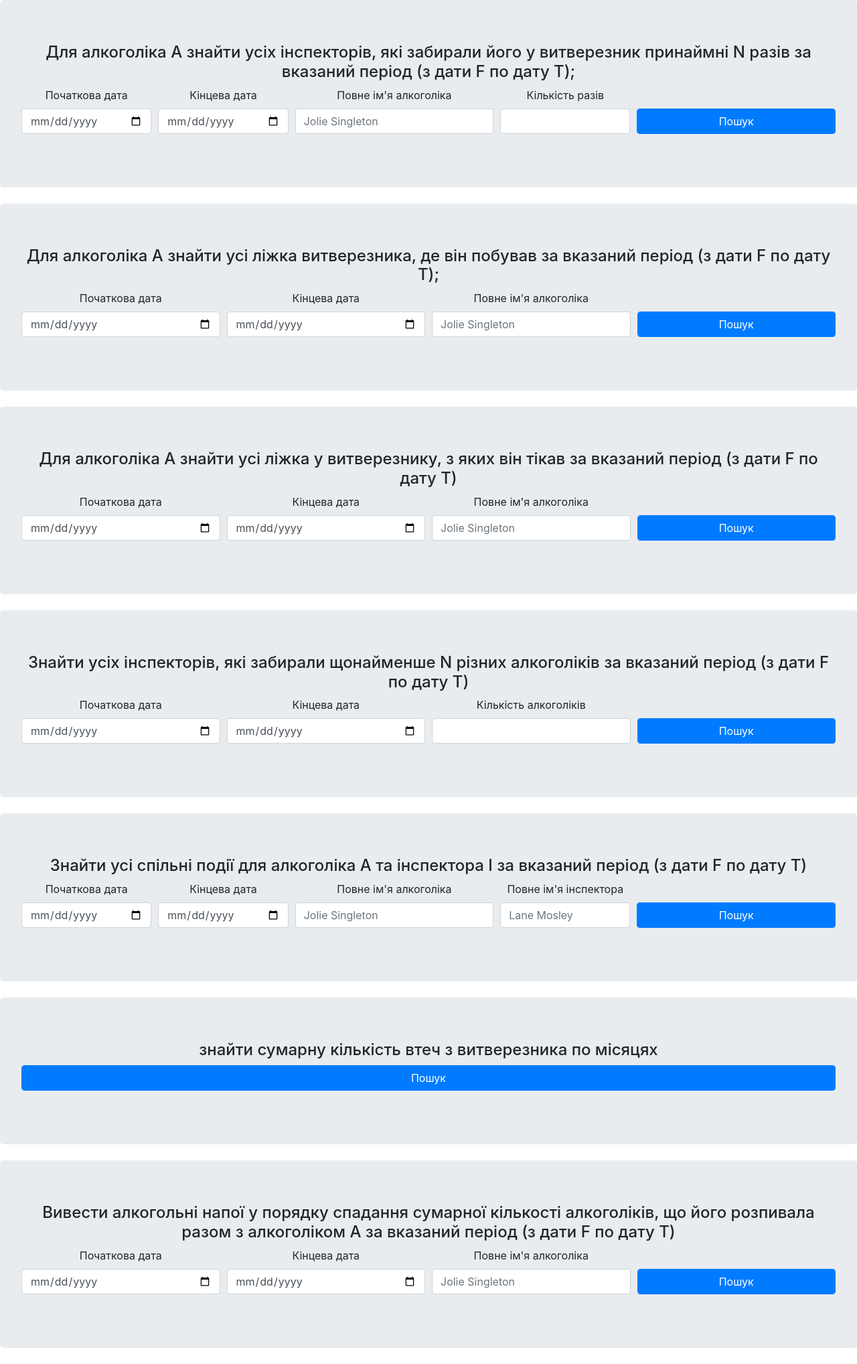
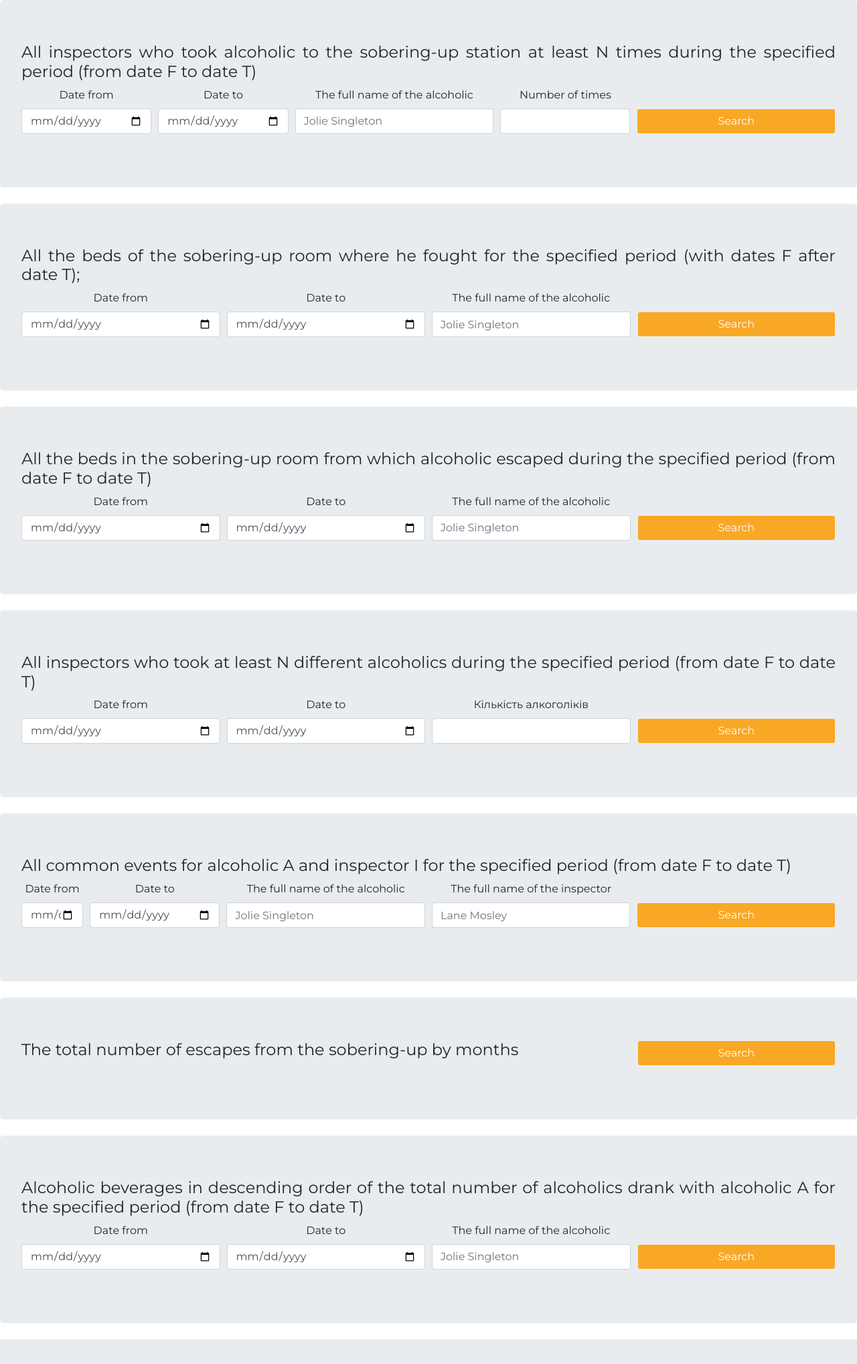
Before and after one commit to sol4ik/db-alcohol, a Flask app: template modules/templates/requests.html in a window 1280 px wide. Shown: the whole page at 67% size. After the commit the page ends 1999 px from the top, so only its background shows below. Run offline with Flask 2, Linux system fonts and the light colour scheme; the template is opened without the code that fills it, so the values that code supplies are empty; some libraries are stand-ins or nearby versions.

Commit message:
with styles + translated to eng

```diff
--- a/modules/templates/requests.html
+++ b/modules/templates/requests.html
@@ -4,41 +4,43 @@
     <!-- Required meta tags -->
     <meta charset="utf-8">
     <meta name="viewport" content="width=device-width, initial-scale=1, shrink-to-fit=no">
-    <link rel="stylesheet" href="static/style/style.css">
+    {#    <link rel="stylesheet" href="static/style/shared_styles.css">#}
+    {#    <link rel="stylesheet" href="static/style/app_styles.css">#}
     <!-- Bootstrap CSS -->
     <link rel="stylesheet" href="https://stackpath.bootstrapcdn.com/bootstrap/4.5.0/css/bootstrap.min.css"
           integrity="sha384-9aIt2nRpC12Uk9gS9baDl411NQApFmC26EwAOH8WgZl5MYYxFfc+NcPb1dKGj7Sk" crossorigin="anonymous">
-
+    <link rel="stylesheet" href="static/style/style.css">
+    <link href="https://fonts.googleapis.com/css2?family=Montserrat&display=swap" rel="stylesheet">
     <title>Hello, world!</title>
 </head>
 <body>
 
 <div class="jumbotron mb-4">
-    <h4 class="text-center">Для алкоголiка A знайти усiх iнспекторiв, якi забирали його у витверезник принаймнi N разiв
-        за вказаний перiод (з дати F по дату T);</h4>
+    <h4 class="text-justify">All inspectors who took alcoholic to the sobering-up station at least N
+        times during the specified period (from date F to date T)</h4>
     <form method="POST" role="form" class="form-horizontal">
         <div class="form-row">
             <div class="form-group col-md-3  col-lg-2 text-center">
-                <label for="date_from">Початкова дата</label>
+                <label for="date_from">Date from</label>
                 <input id='date_from' type="date" class="form-control" name="date_from" placeholder="F">
             </div>
             <div class="form-group col-md-2 col-lg-2 text-center">
-                <label for="date_to">Кінцева дата</label>
+                <label for="date_to">Date to</label>
                 <input id="date_to" type="date" class="form-control" name="date_to" placeholder="T">
             </div>
             <div class="form-group col-md-3 text-center">
-                <label for="name">Повне ім'я алкоголіка</label>
+                <label for="name">The full name of the alcoholic</label>
 
                 <input id="name" type="text" class="form-control" name="name" placeholder="Jolie Singleton">
             </div>
             <div class="form-group col-md-3 col-lg-2 text-center">
-                <label for="qty">Кількість разів</label>
+                <label for="qty">Number of times</label>
 
                 <input id="qty" type="number" class="form-control" name="qty">
             </div>
             <div class="col-md-1 col-lg-3 align-self-end">
-                <button type="submit" class="btn btn-primary form-control "
-                        style="margin-bottom: 16px" name="btn" value="request1">Пошук
+                <button type="submit" class="btn btn-yellow form-control "
+                        style="margin-bottom: 16px" name="btn" value="request1">Search
                 </button>
             </div>
         </div>
@@ -46,26 +48,26 @@
 
 </div>
 <div class="jumbotron mb-4">
-    <h4 class="text-center">Для алкоголiка A знайти усi лiжка витверезника, де вiн побував за вказаний перiод (з дати F
-        по дату T);</h4>
+    <h4 class="text-justify">All the beds of the sobering-up room where he fought for the specified period (with dates F
+        after date T);</h4>
     <form method="POST" role="form" class="form-horizontal">
         <div class="form-row">
             <div class="form-group col-md-3  text-center">
-                <label for="date_from">Початкова дата</label>
+                <label for="date_from">Date from</label>
                 <input id='date_from' type="date" class="form-control" name="date_from" placeholder="F">
             </div>
             <div class="form-group col-md-3  text-center">
-                <label for="date_to">Кінцева дата</label>
+                <label for="date_to">Date to</label>
                 <input id="date_to" type="date" class="form-control" name="date_to" placeholder="T">
             </div>
             <div class="form-group col-md-3 text-center">
-                <label for="name">Повне ім'я алкоголіка</label>
+                <label for="name">The full name of the alcoholic</label>
 
                 <input id="name" type="text" class="form-control" name="name" placeholder="Jolie Singleton">
             </div>
             <div class="col-md-3 align-self-end">
-                <button type="submit" class="btn btn-primary form-control " style="margin-bottom: 16px" name="btn"
-                        value="request2">Пошук
+                <button type="submit" class="btn btn-yellow form-control " style="margin-bottom: 16px" name="btn"
+                        value="request2">Search
                 </button>
             </div>
         </div>
@@ -73,26 +75,26 @@
 
 </div>
 <div class="jumbotron mb-4">
-    <h4 class="text-center">Для алкоголiка A знайти усi лiжка у витверезнику, з яких вiн тiкав за вказаний перiод
-        (з дати F по дату T)</h4>
+    <h4 class="text-justify">All the beds in the sobering-up room from which alcoholic escaped during the specified
+        period (from date F to date T)</h4>
     <form method="POST" role="form" class="form-horizontal">
         <div class="form-row">
             <div class="form-group col-md-3  text-center">
-                <label for="date_from">Початкова дата</label>
+                <label for="date_from">Date from</label>
                 <input id='date_from' type="date" class="form-control" name="date_from" placeholder="F">
             </div>
             <div class="form-group col-md-3  text-center">
-                <label for="date_to">Кінцева дата</label>
+                <label for="date_to">Date to</label>
                 <input id="date_to" type="date" class="form-control" name="date_to" placeholder="T">
             </div>
             <div class="form-group col-md-3 text-center">
-                <label for="name">Повне ім'я алкоголіка</label>
+                <label for="name">The full name of the alcoholic</label>
 
                 <input id="name" type="text" class="form-control" name="name" placeholder="Jolie Singleton">
             </div>
             <div class="col-md-3 align-self-end">
-                <button type="submit" class="btn btn-primary form-control " style="margin-bottom: 16px" name="btn"
-                        value="request4">Пошук
+                <button type="submit" class="btn btn-yellow form-control " style="margin-bottom: 16px" name="btn"
+                        value="request4">Search
                 </button>
             </div>
         </div>
@@ -100,16 +102,16 @@
 
 </div>
 <div class="jumbotron mb-4">
-    <h4 class="text-center">Знайти усiх iнспекторiв, якi забирали щонайменше N рiзних алкоголiкiв за вказаний перiод
-        (з дати F по дату T)</h4>
+    <h4 class="text-justify">All inspectors who took at least N different alcoholics during the specified period (from
+        date F to date T)</h4>
     <form method="POST" role="form" class="form-horizontal">
         <div class="form-row">
             <div class="form-group col-md-3  text-center">
-                <label for="date_from">Початкова дата</label>
+                <label for="date_from">Date from</label>
                 <input id='date_from' type="date" class="form-control" name="date_from" placeholder="F">
             </div>
             <div class="form-group col-md-3  text-center">
-                <label for="date_to">Кінцева дата</label>
+                <label for="date_to">Date to</label>
                 <input id="date_to" type="date" class="form-control" name="date_to" placeholder="T">
             </div>
             <div class="form-group col-md-3 text-center">
@@ -118,8 +120,8 @@
                 <input id="qty" type="number" class="form-control" name="qty">
             </div>
             <div class="col-md-3 align-self-end">
-                <button type="submit" class="btn btn-primary form-control " style="margin-bottom: 16px" name="btn"
-                        value="request6">Пошук
+                <button type="submit" class="btn btn-yellow form-control " style="margin-bottom: 16px" name="btn"
+                        value="request6">Search
                 </button>
             </div>
         </div>
@@ -127,67 +129,70 @@
 
 </div>
 <div class="jumbotron mb-4">
-    <h4 class="text-center">Знайти усi спiльнi подiї для алкоголiка A та iнспектора I за вказаний перiод (з дати F по
-        дату T)</h4>
+    <h4 class="text-justify">All common events for alcoholic A and inspector I for the specified period (from date F to date T)
+</h4>
     <form method="POST" role="form" class="form-horizontal">
         <div class="form-row">
-            <div class="form-group  col-md-3  col-lg-2  text-center">
-                <label for="date_from">Початкова дата</label>
+            <div class="form-group  col-md-3  col-lg-2 col-xl-1 text-center">
+                <label for="date_from">Date from</label>
                 <input id='date_from' type="date" class="form-control" name="date_from" placeholder="F">
             </div>
-            <div class="form-group col-md-2  col-lg-2  text-center">
-                <label for="date_to">Кінцева дата</label>
+            <div class="form-group col-md-2  col-lg-2  col-xl-2 text-center">
+                <label for="date_to">Date to</label>
                 <input id="date_to" type="date" class="form-control" name="date_to" placeholder="T">
             </div>
             <div class="form-group col-md-3 col-lg-3 col-xl-3 text-center">
-                <label for="name">Повне ім'я алкоголіка</label>
+                <label for="name">The full name of the alcoholic</label>
 
                 <input id="name" type="text" class="form-control" name="name" placeholder="Jolie Singleton">
             </div>
-            <div class="form-group col-md-3 col-lg-3 col-xl-2 text-center">
-                <label for="i_name">Повне ім'я інспектора</label>
+            <div class="form-group col-md-3 col-lg-3 col-xl-3 text-center">
+                <label for="i_name">The full name of the inspector</label>
 
                 <input id="i_name" type="text" class="form-control" name="i_name" placeholder="Lane Mosley">
             </div>
             <div class="col-md-1 col-lg-2  col-xl-3  align-self-end">
-                <button type="submit" class="btn btn-primary form-control " style="margin-bottom: 16px" name="btn"
-                        value="request8">Пошук
+                <button type="submit" class="btn btn-yellow form-control " style="margin-bottom: 16px" name="btn"
+                        value="request8">Search
                 </button>
             </div>
         </div>
     </form>
 </div>
 <div class="jumbotron mb-4">
-    <h4 class="text-center">знайти сумарну кiлькiсть втеч з витверезника по мiсяцях</h4>
+
     <form method="POST" role="form" class="form-horizontal">
         <div class="form-row">
-            <div class="col-lg-12 align-self-end">
-                <button type="submit" class="btn btn-primary form-control " style="margin-bottom: 16px" name="btn"
-                        value="request10">Пошук
+            <h4 class="text-justify col-md-12 col-lg-9">The total number of escapes from the sobering-up by months</h4>
+            <div class="col-md-12 col-lg-3 mx-auto">
+                <button type="submit" class="btn btn-yellow form-control " style="margin-bottom: 16px" name="btn"
+                        value="request10">Search
                 </button>
             </div>
         </div>
     </form>
 </div>
 <div class="jumbotron mb-4">
-    <h4 class="text-center">Вивести алкогольнi напої у порядку спадання сумарної кiлькостi алкоголiкiв, що його розпивала разом з алкоголiком A за вказаний перiод (з дати F по дату T)</h4>
+    <h4 class="text-justify">Alcoholic beverages in descending order of the total number of alcoholics
+         drank with alcoholic A for the specified period (from date F to date T)</h4>
     <form method="POST" role="form" class="form-horizontal">
         <div class="form-row">
             <div class="form-group col-md-3  text-center">
-                <label for="date_from">Початкова дата</label>
+                <label for="date_from">Date from</label>
                 <input id='date_from' type="date" class="form-control" name="date_from" placeholder="F">
             </div>
             <div class="form-group col-md-3  text-center">
-                <label for="date_to">Кінцева дата</label>
+                <label for="date_to">Date to</label>
                 <input id="date_to" type="date" class="form-control" name="date_to" placeholder="T">
             </div>
             <div class="form-group col-md-3 text-center">
-                <label for="name">Повне ім'я алкоголіка</label>
+                <label for="name">The full name of the alcoholic</label>
                 <input id="name" type="text" class="form-control" name="name" placeholder="Jolie Singleton">
             </div>
             <div class="col-md-3 align-self-end">
-                <button type="submit" class="btn btn-primary form-control " style="margin-bottom: 16px" name="btn"
-                        value="request12">Пошук
+                <button type="submit" class="btn btn-yellow form-control "
+                        style="margin-bottom: 16px" name="btn"
+                        value="request12">Search
                 </button>
             </div>
         </div>
--- a/modules/templates/static/style/style.css
+++ b/modules/templates/static/style/style.css
@@ -1,23 +1,24 @@
-@media (max-width: 576px) {
-  .xs {color:red;font-weight:bold;}
+/*font styles*/
+html, body {
+  font-family: 'Montserrat', sans-serif;
 }
 
-/* Small devices (landscape phones, 576px and up) */
-@media (min-width: 576px) and (max-width:768px) {
-  .sm {color:red;font-weight:bold;}
+.btn-yellow:hover {
+    opacity: 0.8;
+    color: white;
 }
 
-/* Medium devices (tablets, 768px and up) The navbar toggle appears at this breakpoint */
-@media (min-width: 768px) and (max-width:992px) {
- .md {color:red;font-weight:bold;}
+.btn-yellow:focus {
+    background-color: #F57F17;
+    border: none;
 }
 
-/* Large devices (desktops, 992px and up) */
-@media (min-width: 992px) and (max-width:1200px) {
- .lg {color:red;font-weight:bold;}
+.btn-yellow:active {
+    background-color: #F57F17;
+    border: none;
 }
 
-/* Extra large devices (large desktops, 1200px and up) */
-@media (min-width: 1200px) {
-    .xl {color:red;font-weight:bold;}
+.btn-yellow {
+    background-color: #F9A825;
+    color: white;
 }
```
